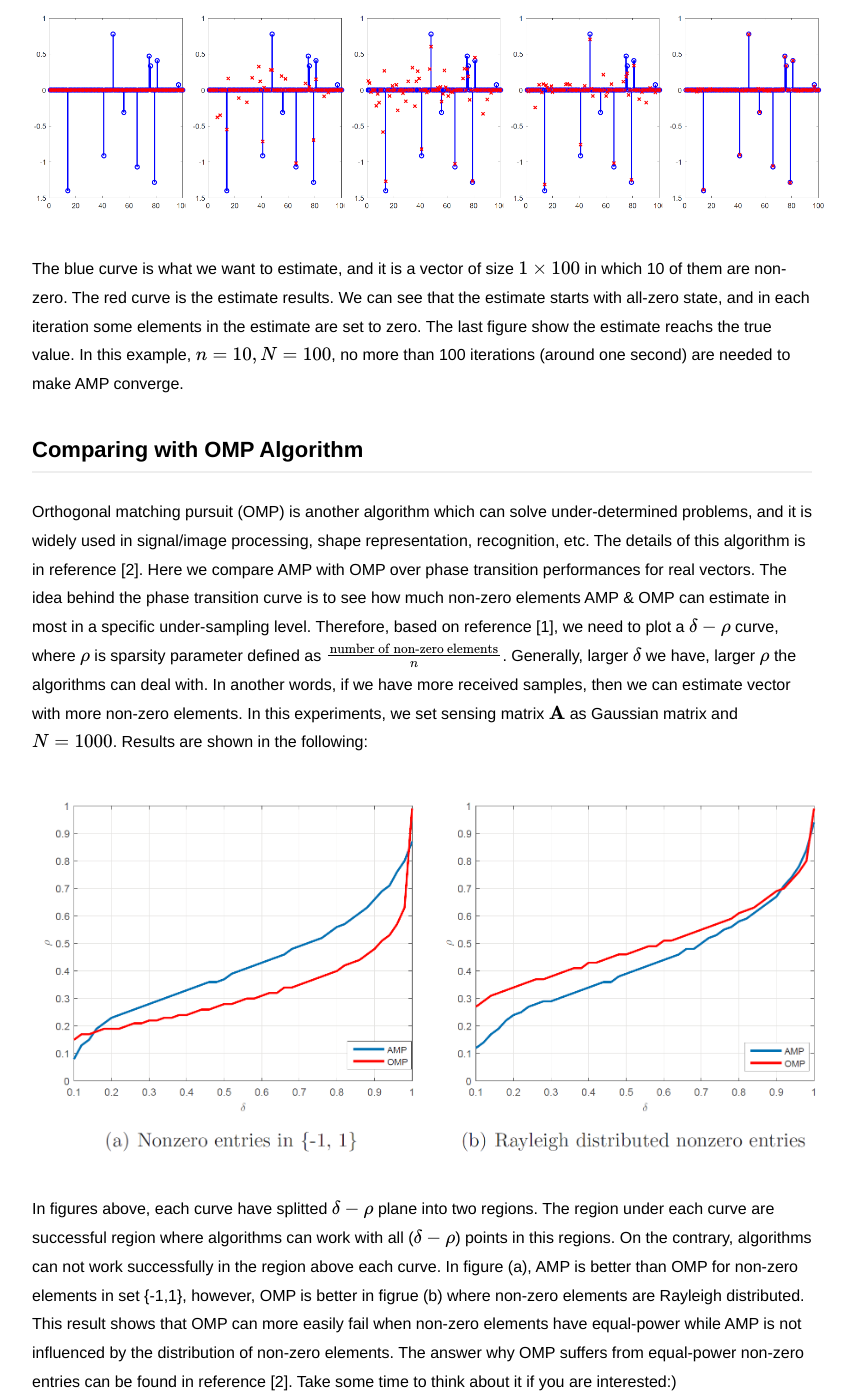
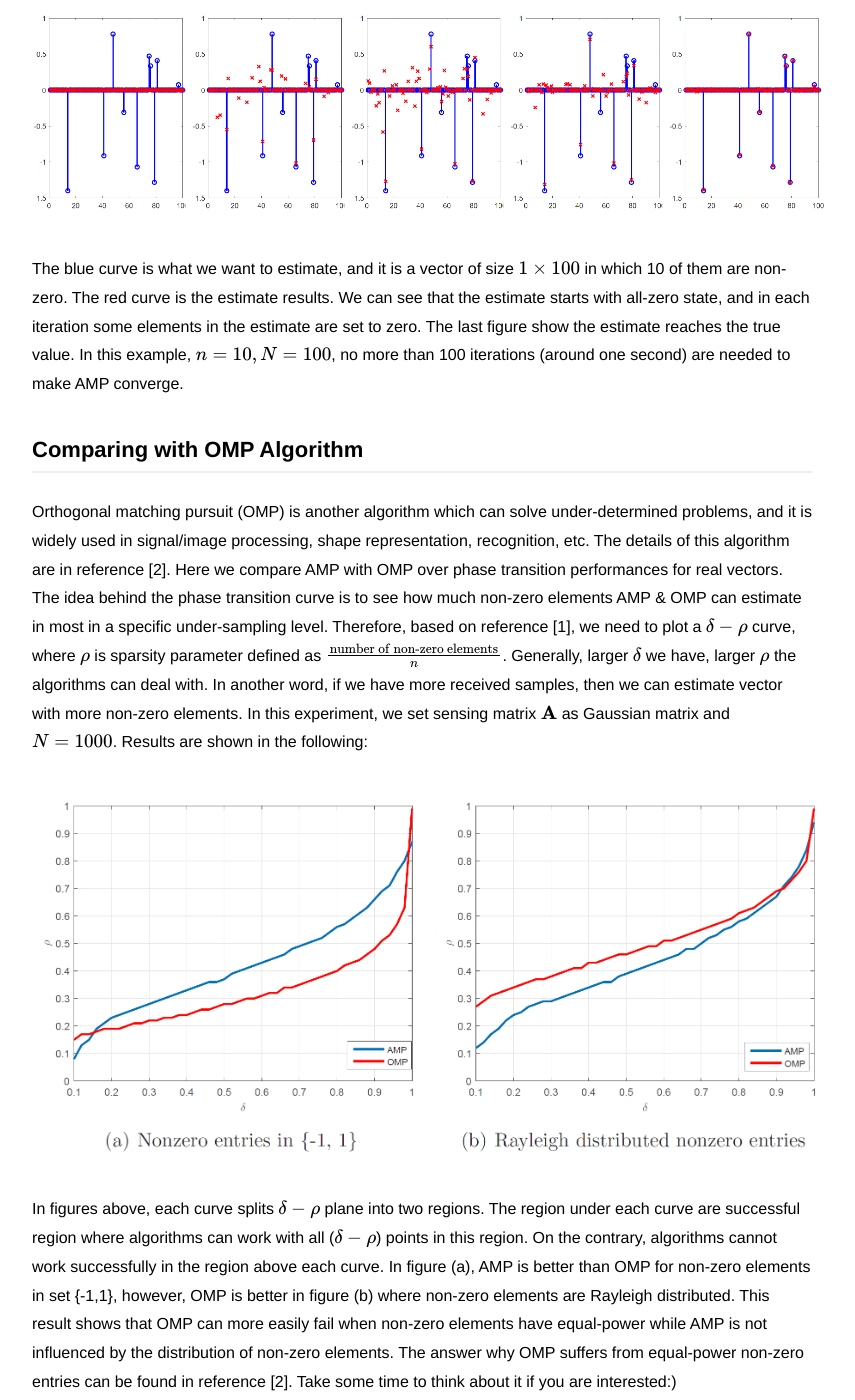
Before and after one commit to danqing117/danqing117.github.io, a Jekyll site: the page built from _posts/2017-04-06-AMP.md, in a window 1280 px wide and 1400 px high, scrolled down 2187 px. Shown: the whole window, without its empty margins (218-1073 px from the left). Built offline with Jekyll 4.4.1, drawn with Linux system fonts in a browser that asks for light colours; formulas are drawn with MathJax 3; some of the changed text lies outside the part shown.

Commit message:
Update 2017-04-06-AMP.md

```diff
--- a/_posts/2017-04-06-AMP.md
+++ b/_posts/2017-04-06-AMP.md
@@ -42,12 +42,12 @@ that is,
 
 $$\boldsymbol{y}=\mathbf{A}\cdot\boldsymbol{h} +\boldsymbol{w}$$
 
-where \\(\boldsymbol{w}\\) is assumed to be Gaussian noise vector and \\(\mathbf{A} (n\times N)\\) is called sening matrix, composed of shift pilot sigals. Note that the size of \\(\boldsymbol{y}\\) is \\(n \times 1\\), and the size of \\(\boldsymbol{x}\\) and \\(\boldsymbol{h}\\) are \\(N \times 1\\).
+where \\(\boldsymbol{w}\\) is assumed to be Gaussian noise vector and \\(\mathbf{A} (n\times N)\\) is called sensing matrix, composed of shift pilot singals. Note that the size of \\(\boldsymbol{y}\\) is \\(n \times 1\\), and the size of \\(\boldsymbol{x}\\) and \\(\boldsymbol{h}\\) are \\(N \times 1\\).
 
 Our goal is to find the accurate solution of channel information vector \\(h\\) with knowing \\( \boldsymbol{y} \\) and \\(\boldsymbol{A} \\). We may think that it is requirable that we have condition \\(n \geq N\\) based on our knowledge of linear algebra. However, in this scenario, our focus is to have good estimation of the channel while we can still have high data rate, which means that we would like to estimate the channel with received samples \\(\boldsymbol{y}\\) as fewer as possible. Therefore, we try to find a good estimation of vector \\(\boldsymbol{h}\\) with condition that \\( n < N\\), and this is called under-determined problem.
 
 ## AMP Algorithm
-The sparse channel estimation example above has a important feature that vector \\( \boldsymbol{h}\\) is sparse. Here, AMP algorithm is to solve under-determined problems given that the vector we want to estimate is sparse. AMP is derived from the graphical model theory and message passing algorithm, see reference [1], and it simplifies the procedures of message passing that requires tracking of \\( 2nN\\) messages. It works iteratively with having vector \\( \boldsymbol{y}\\) and matrix \\( \mathbf{A}\\) as inputs. Estimation result denoted by \\( \hat{\boldsymbol{h}}\\) will converge after several iterations with mean square error (MSE) smaller than \\( 10^{-4}\\). In detail, AMP has following steps:
+The sparse channel estimation example above has an important feature that vector \\( \boldsymbol{h}\\) is sparse. Here, AMP algorithm is to solve under-determined problems given that the vector we want to estimate is sparse. AMP is derived from the graphical model theory and message passing algorithm, see reference [1], and it simplifies the procedures of message passing that requires tracking of \\( 2nN\\) messages. It works iteratively with having vector \\( \boldsymbol{y}\\) and matrix \\( \mathbf{A}\\) as inputs. Estimation result denoted by \\( \hat{\boldsymbol{h}}\\) will converge after several iterations with mean square error (MSE) smaller than \\( 10^{-4}\\). In detail, AMP has following steps:
 
 1. Intialization: \\(\boldsymbol{z}^0 = \boldsymbol{y}, \hat{\boldsymbol{h}}^0 = \boldsymbol{0}, t=0\\)
 2. _while_ \\( t<I\\) _do_
@@ -66,18 +66,18 @@ where,
  * \\(\delta\\): undersampling parameter \\( \delta = \frac{n}{N} \\)
  * \\(N_0\\): noise variance
 
-AMP starts with all-zero estimate vector. At each iteration step, the estimate result \\(\hat{\boldsymbol{h}}^t\\) is updated with applying a threshoulding function \\(\eta(\cdot)\\) whose purpose is to set small elements (which is smaller than current thresholding level \\(\hat{\tau}^{t}\\)) in \\(\hat{\boldsymbol{h}}^t\\) into zero to force sparsity. Then the thresholding level \\(\hat{\tau}^{t}\\) is updated and it will be smaller than that in the previous iteration. The following figures show how AMP converges through several iterations.
+AMP starts with all-zero estimate vector. At each iteration step, the estimate result \\(\hat{\boldsymbol{h}}^t\\) is updated with applying a thresholding function \\(\eta(\cdot)\\) whose purpose is to set small elements (which is smaller than current thresholding level \\(\hat{\tau}^{t}\\)) in \\(\hat{\boldsymbol{h}}^t\\) into zero to force sparsity. Then the thresholding level \\(\hat{\tau}^{t}\\) is updated and it will be smaller than that in the previous iteration. The following figures show how AMP converges through several iterations.
 
 ![Git Bash](/images/githubpages/AMP/AMP_iter.png)
 
-The blue curve is what we want to estimate, and it is a vector of size \\(1\times 100\\) in which 10 of them are non-zero. The red curve is the estimate results. We can see that the estimate starts with all-zero state, and in each iteration some elements in the estimate are set to zero. The last figure show the estimate reachs the true value. In this example, \\(n = 10, N=100\\), no more than 100 iterations (around one second) are needed to make AMP converge.
+The blue curve is what we want to estimate, and it is a vector of size \\(1\times 100\\) in which 10 of them are non-zero. The red curve is the estimate results. We can see that the estimate starts with all-zero state, and in each iteration some elements in the estimate are set to zero. The last figure show the estimate reaches the true value. In this example, \\(n = 10, N=100\\), no more than 100 iterations (around one second) are needed to make AMP converge.
 
 ## Comparing with OMP Algorithm
-Orthogonal matching pursuit (OMP) is another algorithm which can solve under-determined problems, and it is widely used in signal/image processing, shape representation, recognition, etc. The details of this algorithm is in reference [2]. Here we compare AMP with OMP over phase transition performances for real vectors. The idea behind the phase transition curve is to see how much non-zero elements AMP & OMP can estimate in most in a specific under-sampling level. Therefore, based on reference [1], we need to plot a \\(\delta-\rho\\) curve, where \\(\rho\\) is sparsity parameter defined as \\(\frac{\text{number of non-zero elements}}{n}\\). Generally, larger \\(\delta\\) we have, larger \\(\rho\\) the algorithms can deal with. In another words, if we have more received samples, then we can estimate vector with more non-zero elements. In this experiments, we set sensing matrix \\(\mathbf{A}\\) as Gaussian matrix and \\(N=1000\\). Results are shown in the following:
+Orthogonal matching pursuit (OMP) is another algorithm which can solve under-determined problems, and it is widely used in signal/image processing, shape representation, recognition, etc. The details of this algorithm are in reference [2]. Here we compare AMP with OMP over phase transition performances for real vectors. The idea behind the phase transition curve is to see how much non-zero elements AMP & OMP can estimate in most in a specific under-sampling level. Therefore, based on reference [1], we need to plot a \\(\delta-\rho\\) curve, where \\(\rho\\) is sparsity parameter defined as \\(\frac{\text{number of non-zero elements}}{n}\\). Generally, larger \\(\delta\\) we have, larger \\(\rho\\) the algorithms can deal with. In another word, if we have more received samples, then we can estimate vector with more non-zero elements. In this experiment, we set sensing matrix \\(\mathbf{A}\\) as Gaussian matrix and \\(N=1000\\). Results are shown in the following:
 
 ![Git Bash](/images/githubpages/AMP/PH.png)
 
-In figures above, each curve have splitted \\(\delta-\rho\\) plane into two regions. The region under each curve are successful region where algorithms can work with all (\\(\delta-\rho\\)) points in this regions. On the contrary, algorithms can not work successfully in the region above each curve. In figure (a), AMP is better than OMP for non-zero elements in set {-1,1}, however, OMP is better in figrue (b) where non-zero elements are Rayleigh distributed. This result shows that OMP can more easily fail when non-zero elements have equal-power while AMP is not influenced by the distribution of non-zero elements. The answer why OMP suffers from equal-power non-zero entries can be found in reference [2]. Take some time to think about it if you are interested:)
+In figures above, each curve splits \\(\delta-\rho\\) plane into two regions. The region under each curve are successful region where algorithms can work with all (\\(\delta-\rho\\)) points in this region. On the contrary, algorithms cannot work successfully in the region above each curve. In figure (a), AMP is better than OMP for non-zero elements in set {-1,1}, however, OMP is better in figure (b) where non-zero elements are Rayleigh distributed. This result shows that OMP can more easily fail when non-zero elements have equal-power while AMP is not influenced by the distribution of non-zero elements. The answer why OMP suffers from equal-power non-zero entries can be found in reference [2]. Take some time to think about it if you are interested:)
 
 
 ## Reference
```
Also changed, not shown: other parts of _posts/2017-04-06-AMP.md (+2 -2 lines).
